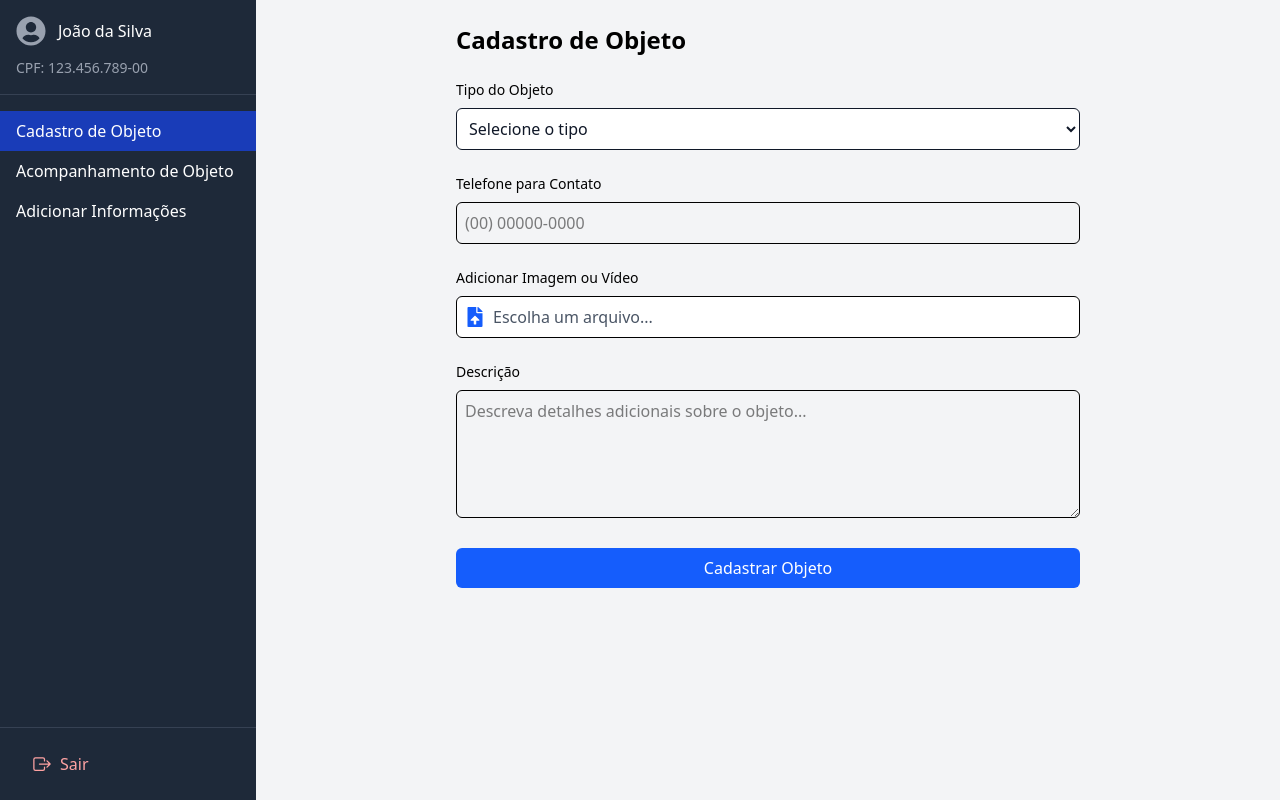
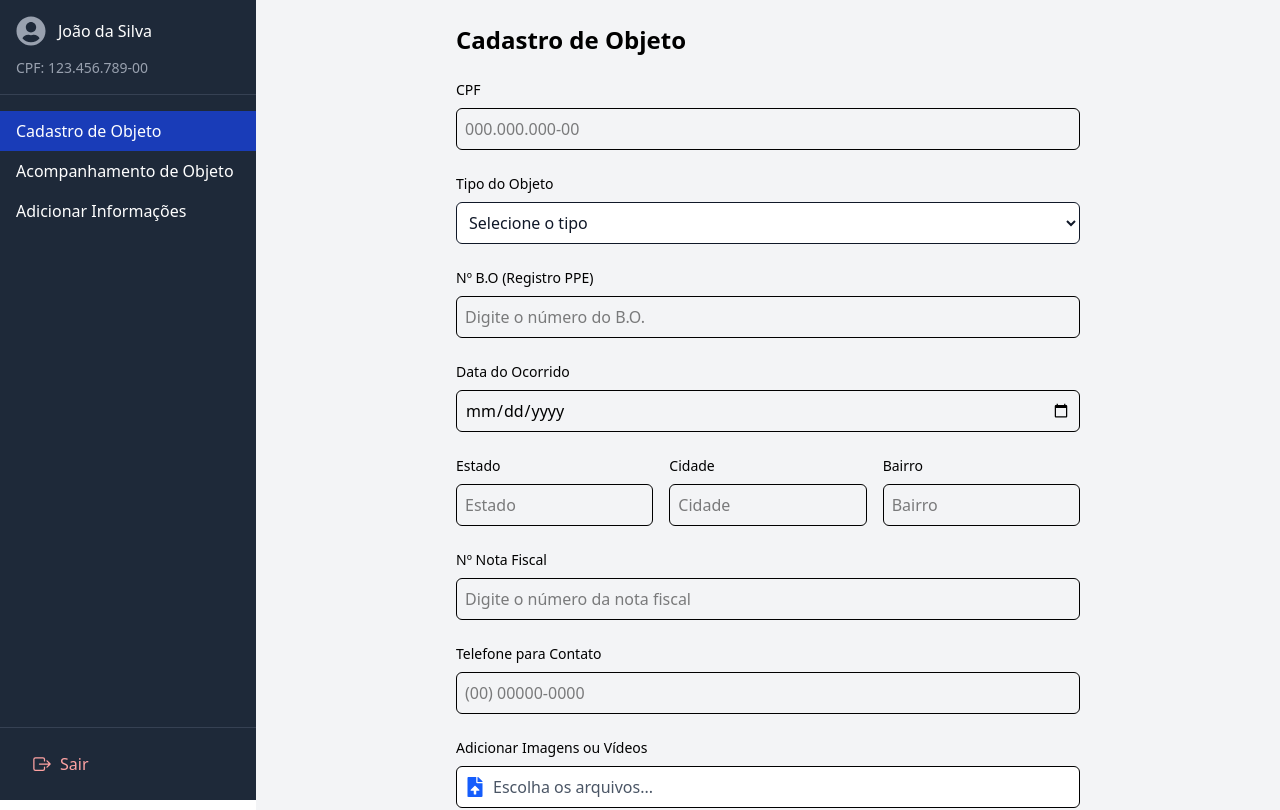
Before and after one commit to Ytallo16/rasor, a React (Vite) app: page / in a window 1280 px wide. Shown: the top 810 px of the page. Built offline with nearby package versions, Linux system fonts and the light colour scheme.

Commit message:
adicionando os campos no formulário

```diff
--- a/src/pages/CadastroObjeto.tsx
+++ b/src/pages/CadastroObjeto.tsx
@@ -1,32 +1,42 @@
 import { useState } from 'react';
 import { FaFileUpload } from 'react-icons/fa';
 
-type TipoObjeto = 'carro' | 'celular' | 'notebook';
+type TipoObjeto = 'veiculo' | 'celular' | 'computador' | 'eletronicos';
 
 interface CampoEspecifico {
-  carro: string;
+  veiculo: string;
   celular: string;
-  notebook: string;
+  computador: string;
+  eletronicos: string;
 }
 
 const CadastroObjeto = () => {
   const [tipoObjeto, setTipoObjeto] = useState<TipoObjeto | ''>('');
+  const [cpf, setCpf] = useState('');
+  const [numeroBO, setNumeroBO] = useState('');
+  const [dataOcorrido, setDataOcorrido] = useState('');
+  const [estado, setEstado] = useState('');
+  const [cidade, setCidade] = useState('');
+  const [bairro, setBairro] = useState('');
+  const [notaFiscal, setNotaFiscal] = useState('');
   const [identificador, setIdentificador] = useState('');
   const [descricao, setDescricao] = useState('');
-  const [arquivo, setArquivo] = useState<File | null>(null);
-  const [nomeArquivo, setNomeArquivo] = useState('');
   const [telefone, setTelefone] = useState('');
+  const [arquivos, setArquivos] = useState<File[]>([]);
+  const [nomesArquivos, setNomesArquivos] = useState<string[]>([]);
 
   const camposEspecificos: CampoEspecifico = {
-    carro: 'Número do Chassi',
+    veiculo: 'Número do Chassi',
     celular: 'Número IMEI',
-    notebook: 'Número de Série'
+    computador: 'Número de Série',
+    eletronicos: 'Número de Série'
   };
 
   const handleArquivoChange = (event: React.ChangeEvent<HTMLInputElement>) => {
-    if (event.target.files && event.target.files[0]) {
-      setArquivo(event.target.files[0]);
-      setNomeArquivo(event.target.files[0].name);
+    if (event.target.files) {
+      const novosArquivos = Array.from(event.target.files);
+      setArquivos(novosArquivos);
+      setNomesArquivos(novosArquivos.map(arquivo => arquivo.name));
     }
   };
 
@@ -45,14 +55,30 @@ const CadastroObjeto = () => {
     }
   };
 
+  const handleCpfChange = (e: React.ChangeEvent<HTMLInputElement>) => {
+    let value = e.target.value.replace(/\D/g, '');
+    if (value.length <= 11) {
+      value = value.replace(/(\d{3})(\d{3})(\d{3})(\d{2})/, '$1.$2.$3-$4');
+      setCpf(value);
+    }
+  };
+
   const handleSubmit = (e: React.FormEvent) => {
     e.preventDefault();
-    // Aqui você implementará a lógica para enviar os dados
     console.log({
+      cpf,
       tipoObjeto,
       identificador,
+      numeroBO,
+      dataOcorrido,
+      endereco: {
+        estado,
+        cidade,
+        bairro
+      },
+      notaFiscal,
       descricao,
-      arquivo,
+      arquivos,
       telefone
     });
   };
@@ -62,7 +88,21 @@ const CadastroObjeto = () => {
       <h2 className="text-2xl font-bold mb-6">Cadastro de Objeto</h2>
 
       <form onSubmit={handleSubmit} className="space-y-6">
-        {/* Seleção do tipo de objeto */}
+        {/* CPF */}
+        <div className="space-y-2">
+          <label className="block text-sm font-medium">CPF</label>
+          <input
+            type="text"
+            value={cpf}
+            onChange={handleCpfChange}
+            className="w-full p-2 border rounded-md"
+            placeholder="000.000.000-00"
+            required
+            maxLength={14}
+          />
+        </div>
+
+        {/* Seleção do tipo de objeto - Atualizado */}
         <div className="space-y-2">
           <label className="block text-sm font-medium">Tipo do Objeto</label>
           <select
@@ -72,10 +112,85 @@ const CadastroObjeto = () => {
             required
           >
             <option value="">Selecione o tipo</option>
-            <option value="carro">Carro</option>
+            <option value="veiculo">Veículo</option>
             <option value="celular">Celular</option>
-            <option value="notebook">Notebook</option>
+            <option value="computador">Computador</option>
+            <option value="eletronicos">Eletrônicos</option>
           </select>
+        </div>
+
+        {/* Número do B.O. */}
+        <div className="space-y-2">
+          <label className="block text-sm font-medium">Nº B.O (Registro PPE)</label>
+          <input
+            type="text"
+            value={numeroBO}
+            onChange={(e) => setNumeroBO(e.target.value)}
+            className="w-full p-2 border rounded-md"
+            placeholder="Digite o número do B.O."
+            required
+          />
+        </div>
+
+        {/* Data do Ocorrido */}
+        <div className="space-y-2">
+          <label className="block text-sm font-medium">Data do Ocorrido</label>
+          <input
+            type="date"
+            value={dataOcorrido}
+            onChange={(e) => setDataOcorrido(e.target.value)}
+            className="w-full p-2 border rounded-md"
+            required
+          />
+        </div>
+
+        {/* Endereço da Ocorrência */}
+        <div className="grid grid-cols-1 md:grid-cols-3 gap-4">
+          <div className="space-y-2">
+            <label className="block text-sm font-medium">Estado</label>
+            <input
+              type="text"
+              value={estado}
+              onChange={(e) => setEstado(e.target.value)}
+              className="w-full p-2 border rounded-md"
+              placeholder="Estado"
+              required
+            />
+          </div>
+          <div className="space-y-2">
+            <label className="block text-sm font-medium">Cidade</label>
+            <input
+              type="text"
+              value={cidade}
+              onChange={(e) => setCidade(e.target.value)}
+              className="w-full p-2 border rounded-md"
+              placeholder="Cidade"
+              required
+            />
+          </div>
+          <div className="space-y-2">
+            <label className="block text-sm font-medium">Bairro</label>
+            <input
+              type="text"
+              value={bairro}
+              onChange={(e) => setBairro(e.target.value)}
+              className="w-full p-2 border rounded-md"
+              placeholder="Bairro"
+              required
+            />
+          </div>
+        </div>
+
+        {/* Número da Nota Fiscal */}
+        <div className="space-y-2">
+          <label className="block text-sm font-medium">Nº Nota Fiscal</label>
+          <input
+            type="text"
+            value={notaFiscal}
+            onChange={(e) => setNotaFiscal(e.target.value)}
+            className="w-full p-2 border rounded-md"
+            placeholder="Digite o número da nota fiscal"
+          />
         </div>
 
         {/* Campo dinâmico baseado na seleção */}
@@ -112,7 +227,7 @@ const CadastroObjeto = () => {
         {/* Upload de arquivo */}
         <div className="space-y-2">
           <label className="block text-sm font-medium">
-            Adicionar Imagem ou Vídeo
+            Adicionar Imagens ou Vídeos
           </label>
           <div className="relative">
             <input
@@ -121,6 +236,7 @@ const CadastroObjeto = () => {
               accept="image/*,video/*"
               className="hidden"
               id="arquivo"
+              multiple
             />
             <label
               htmlFor="arquivo"
@@ -128,10 +244,21 @@ const CadastroObjeto = () => {
             >
               <FaFileUpload className="text-blue-600 text-xl" />
               <span className="text-gray-600">
-                {nomeArquivo || 'Escolha um arquivo...'}
+                {nomesArquivos.length > 0
+                  ? `${nomesArquivos.length} arquivo(s) selecionado(s)`
+                  : 'Escolha os arquivos...'}
               </span>
             </label>
           </div>
+          {nomesArquivos.length > 0 && (
+            <div className="mt-2 space-y-1">
+              {nomesArquivos.map((nome, index) => (
+                <div key={index} className="text-sm text-gray-600">
+                  {nome}
+                </div>
+              ))}
+            </div>
+          )}
         </div>
 
         {/* Campo de descrição */}
```
